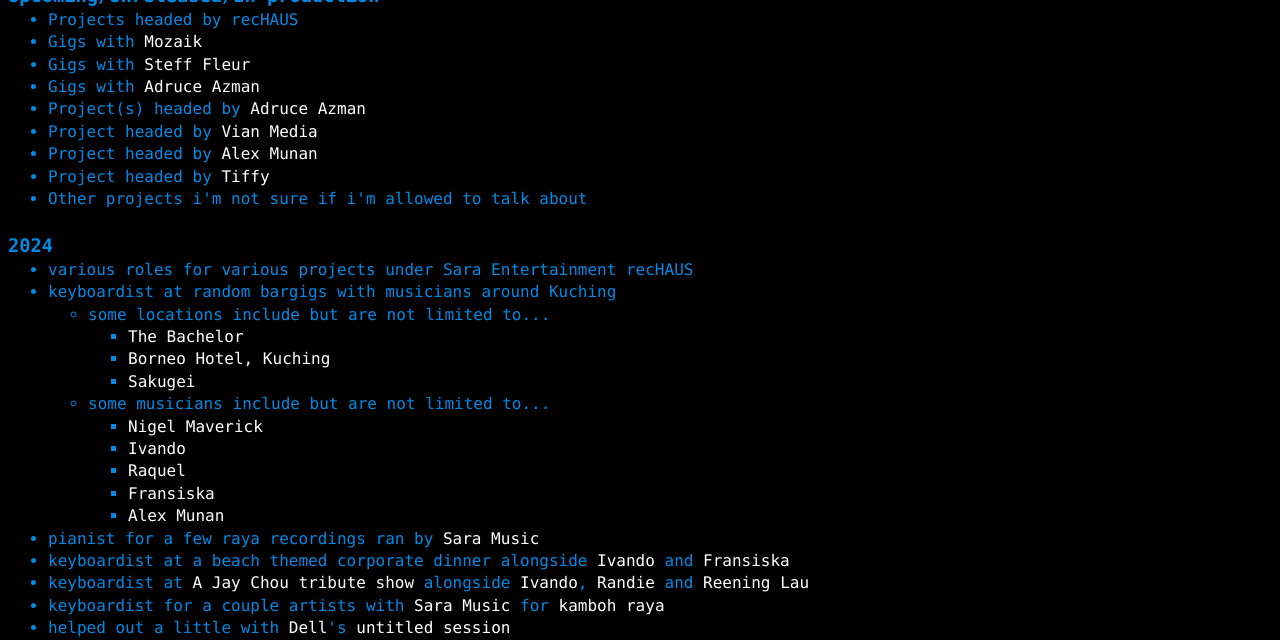
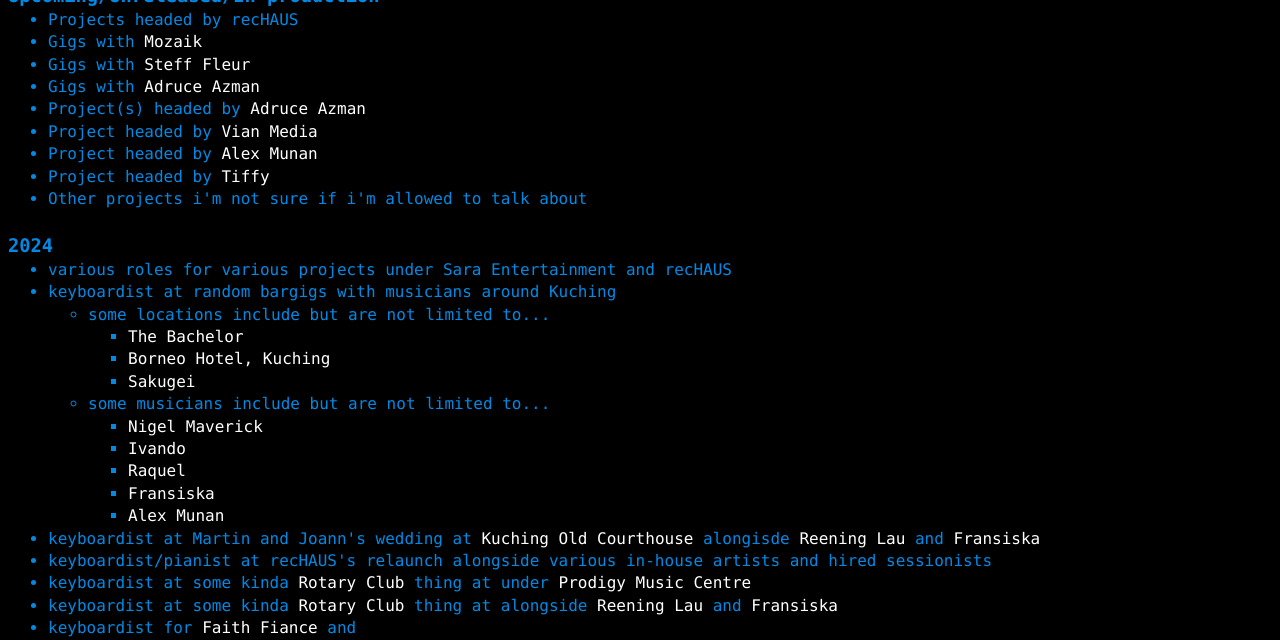
Before and after one commit to a-erfan-aa/a-erfan-aa.github.io, a Jekyll site: the page built from things-i-make/music-comprehensive.html, in a window 1280 px wide and 1400 px high, scrolled down 600 px. Shown: the top 640 px of the window. Built offline with Jekyll 4.4.1, drawn with Linux system fonts in a browser that asks for light colours; some of the changed text lies outside the part shown; grey boxes are pictures that could not be loaded.

Commit message:
Update music-comprehensive.html
add various entries

add various files into _includes/

minor grammar and typo fixes

also update lastChanged

```diff
--- /dev/null
+++ b/_includes/people/lauraMunan.html
@@ -0,0 +1 @@
+<a href="https://www.instagram.com/lauramunan/">Laura Munan</a>
--- /dev/null
+++ b/_includes/people/rotaryClub.html
@@ -0,0 +1 @@
+<a href="https://www.rotary.org/en">Rotary Club</a>
--- /dev/null
+++ b/_includes/places/oldCourtHouse.html
@@ -0,0 +1 @@
+<a href="https://www.facebook.com/oldcourthousekuching">Kuching Old Courthouse</a>
--- /dev/null
+++ b/_includes/places/teaHouseMargherita.html
@@ -0,0 +1 @@
+Grand Margherita's English Tea House
--- /dev/null
+++ b/_includes/places/zinc.html
@@ -0,0 +1 @@
+<a href="https://www.zinc.restaurant/">Zinc</a>
--- a/things-i-make/music-comprehensive.html
+++ b/things-i-make/music-comprehensive.html
@@ -89,13 +89,13 @@
 <br>
 -->
 
-<!-- entry format: ROLE at THING at PLACE alongside PEOPLE -->
+<!-- entry format: ROLE (for PEOPLE) at AGENDA at PLACE alongside/with PEOPLE -->
 
 <!-- 2024 -->
 <div>
 	<h3>2024</h3>
 	<ul>
-		<li>various roles for various projects under {% include people/saraEntertainment.html %} {% include people/rechaus.html %}</li>
+		<li>various roles for various projects under {% include people/saraEntertainment.html %} and {% include people/rechaus.html %}</li>
 		<li>keyboardist at random bargigs with musicians around Kuching
 			<ul>
 				<li>some locations include but are not limited to...
@@ -116,13 +116,25 @@
 				</li>
 			</ul>
 		</li>
+		<li>keyboardist at Martin and Joann's wedding at {% include places/oldCourtHouse.html %} alongisde {% include people/reening.html %} and {% include people/fransiska.html %}</li>
+		<li>keyboardist/pianist at {% include people/rechaus.html %}'s relaunch alongside various in-house artists and hired sessionists</li>
+		<li>keyboardist at some kinda {% include people/rotaryClub.html %} thing at under {% include people/prodigy.html %}</li>
+		<li>keyboardist at some kinda {% include people/rotaryClub.html %} thing at alongside {% include people/reening.html %} and {% include people/fransiska.html %}</li>
+		<li>keyboardist for {% include people/faith.html %} and {% include people/LauraMunan.html %}'s performances at Laura's <a href="https://www.instagram.com/p/C6bOHJ6vzI9/">EP Launch concert</a></li>
+		<li>pianist for {% include people/3dinda.html %}'s <a href="https://www.instagram.com/p/C6VFDkiv2Lj/">show</a> at {% include places/zinc.html %}</li>
+		<li>keyboardist for {% include people/adruce.html %} at a corporate raya thing at {% include places/teaHouseMargherita.html %}</li>
+		<li>pianist at naim's raya lunch thing alongside musicians under {% include people/prodigy.html %}</li>
+		<li>keyboardist for {% include people/adruce.html %} at a corporate raya dinner at TEGAS</li>
+		<li>keyboardist for {% include people/adruce.html %} and {% include people/steff.html %}'s slots at {% include events/microwaveSibu.html %}</li>
+		<li>keyboardist for {% include people/adruce.html %}'s slot at <a href="https://www.instagram.com/p/C4mIf3DvFNb/">kamboh raya</a></li>
+		<li>keyboardist for a tropical themed corporate dinner at {% include places/grandRiverine.html %} alonside {% include people/ivan.html %} and {% include people/fransiska.html %}</li>
 		<li>pianist for a few raya recordings ran by {% include people/saramusic.html %}</li>
 		<li>keyboardist at a beach themed corporate dinner alongside {% include people/ivan.html %} and {% include people/fransiska.html %}</li>
 		<li>keyboardist at <a href="https://www.instagram.com/p/C32CnM6vOg8/">A Jay Chou tribute show</a> alongside {% include people/ivan.html %}, {% include people/randie.html %} and {% include people/reening.html %}</li>
 		<li>keyboardist for a couple artists with {% include people/saramusic.html %} for <a href="https://www.instagram.com/p/C4mIf3DvFNb/">kamboh raya</a></li>
 		<li>helped out a little with {% include people/dell.html %}'s <a href="https://www.instagram.com/p/C4aWdplvQ5i/">untitled session</a></li>
 		<li>keyboardist at <a href="https://web.archive.org/web/20240313094118/https://jemputan.me/2890/athirah-sofi">sofi and athirah's wedding</a> at {% include places/dewanHikmah.html %} alongside jeeb</li>
-		<li>pianist at naim's cny open day thing at sapphire on the park alongside musicians with {% include people/prodigy.html %}</li>
+		<li>pianist at naim's cny open day thing alongside musicians with {% include people/prodigy.html %}</li>
 		<li>volunteered to man the tickets at {% include people/saramusic.html %}'s <a href="https://www.instagram.com/p/C1s9AIryNyD/">Malam Piluk</a></li>
 		<li>keyboardist at ted and vanessa's wedding at the {% include places/waterfrontKch.html %} alongside {% include people/mozek.html %}</li>
 		<li>keyboardist at a corporate dinner at the {% include places/grandRiverine.html %} alongside {% include people/dell.html %} and {% include people/nigel.html %}</li>
```
Also changed, not shown: other parts of things-i-make/music-comprehensive.html (+1 -1 lines).
